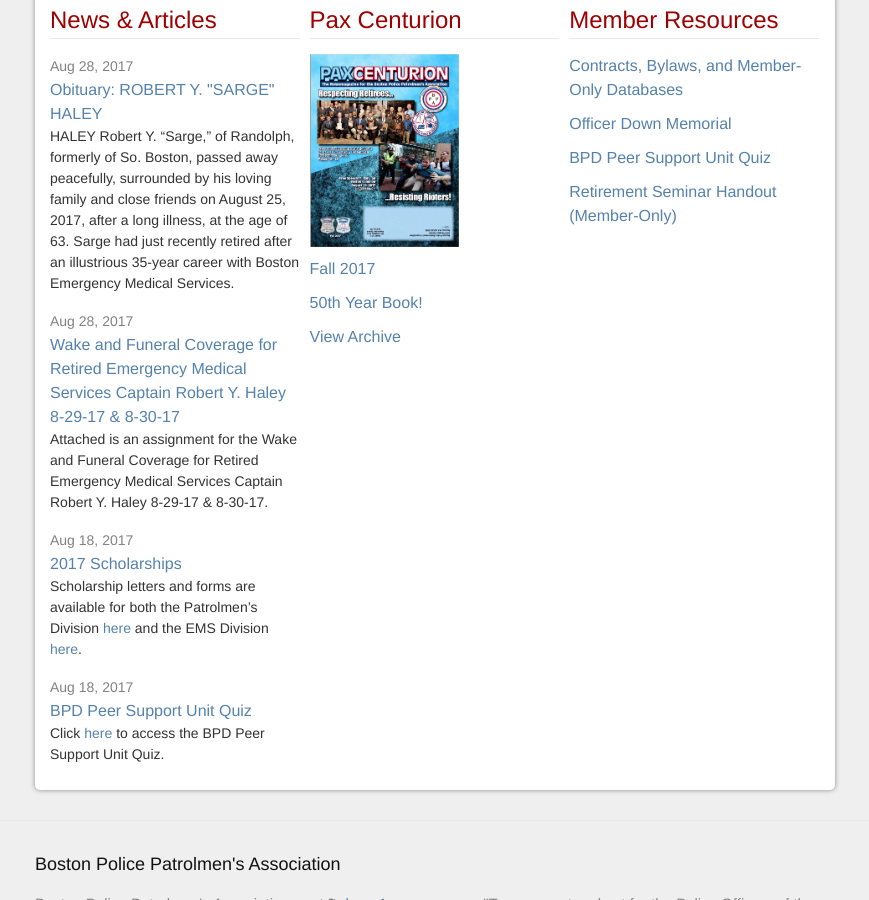
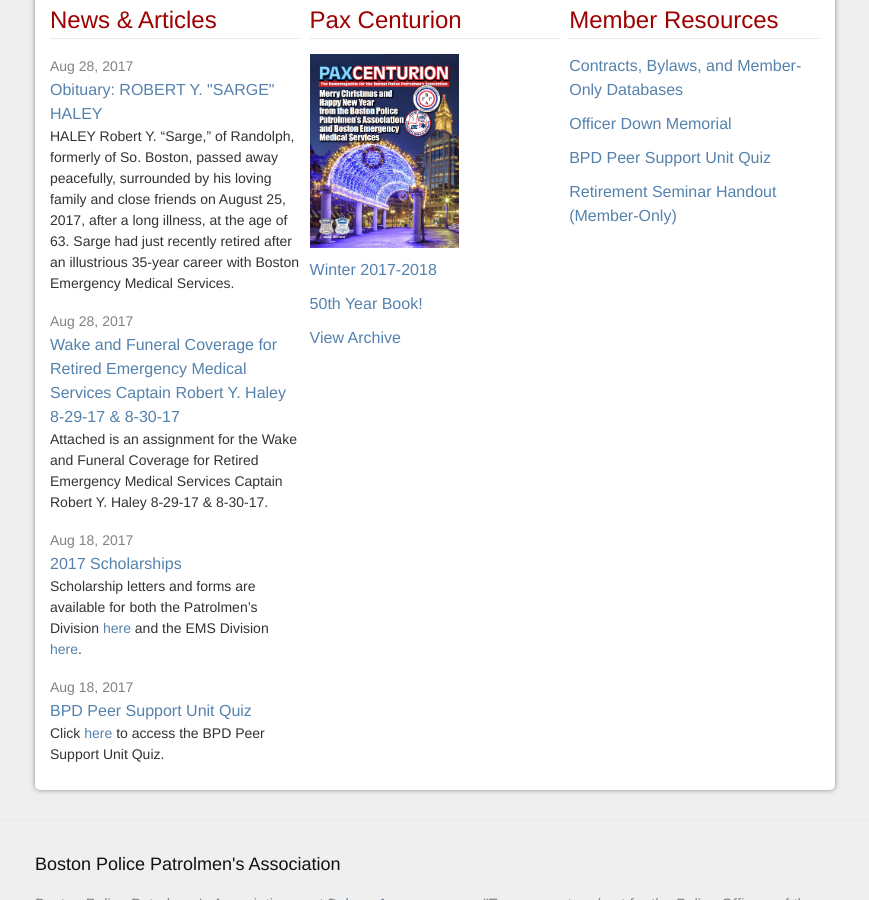
Before and after one commit to microsearch/bppa, a Jekyll site: the page built from index.md, in a window 1280 px wide and 900 px high, scrolled down 485 px. Shown: the whole window, without its empty margins (205-1074 px from the left). Built offline with Jekyll 4.4.1, drawn with Linux system fonts in a browser that asks for light colours; nearby versions of some CDN libraries.

Commit message:
Updated Index

```diff
--- a/index.md
+++ b/index.md
@@ -1,14 +1,14 @@
 ---
 title: BPPA - Home
 permalink: "/"
-layout: home
 weight: 1
 marquee: Scholarship letters and forms are available for both the Patrolmen's Division
   <a href="{{ site.url }}/patrolmens-division/scholarships/">here</a> and the EMS
   Division <a href="{{ site.url }}/ems-division/scholarships/">here</a>.
-pax_url1: PAX 2017 Fall.pdf
-pax_title1: Fall 2017
-pax_img1: PAX 2017 Fall.GIF
+pax_url1: PAX 2017-2018 Winter.pdf
+pax_title1: Winter 2017-2018
+pax_img1: PAX 2017-2018 Winter.PNG
 pax_url2: BPPA 50thBook.pdf
 pax_title2: 50th Year Book!
+layout: home
 ---
```
